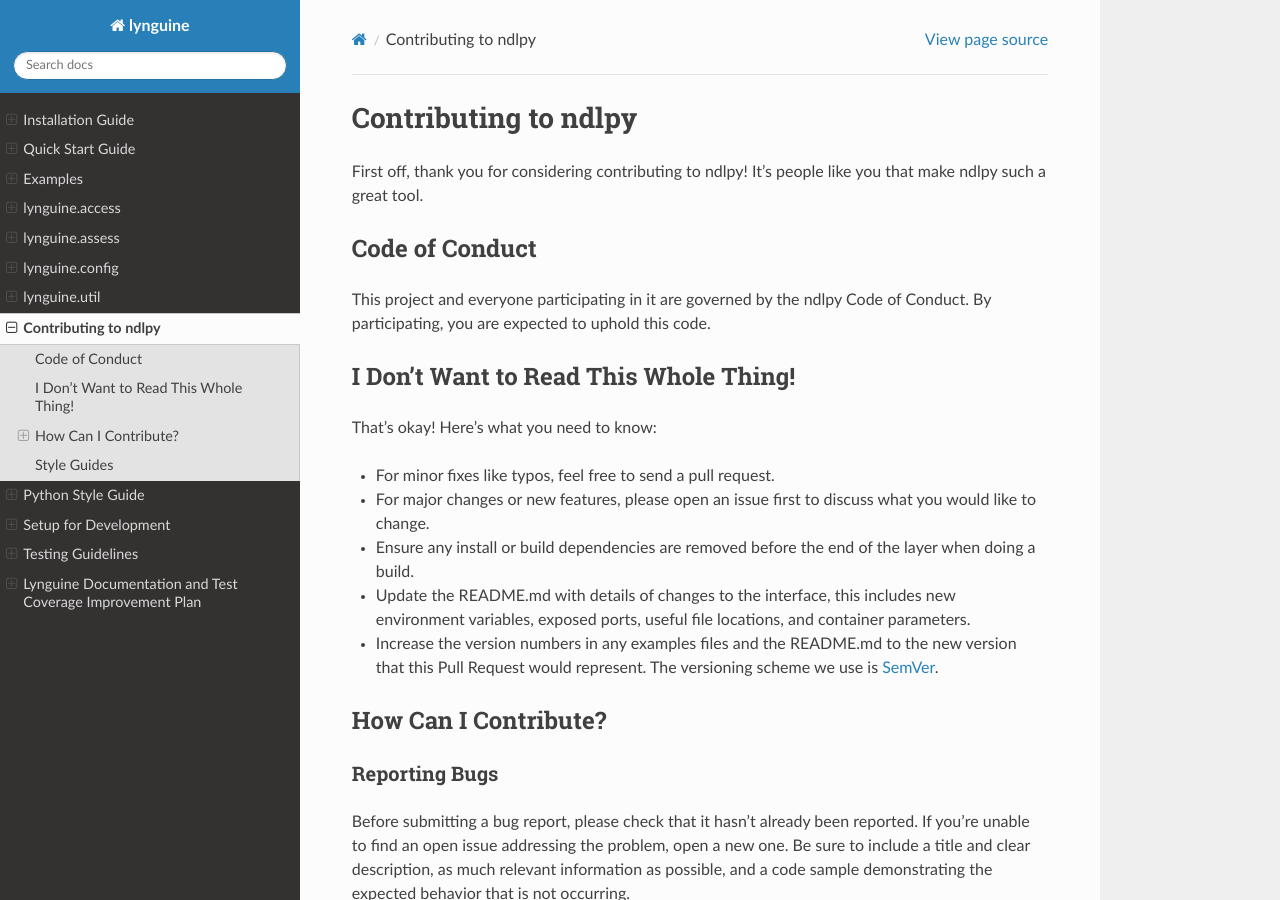
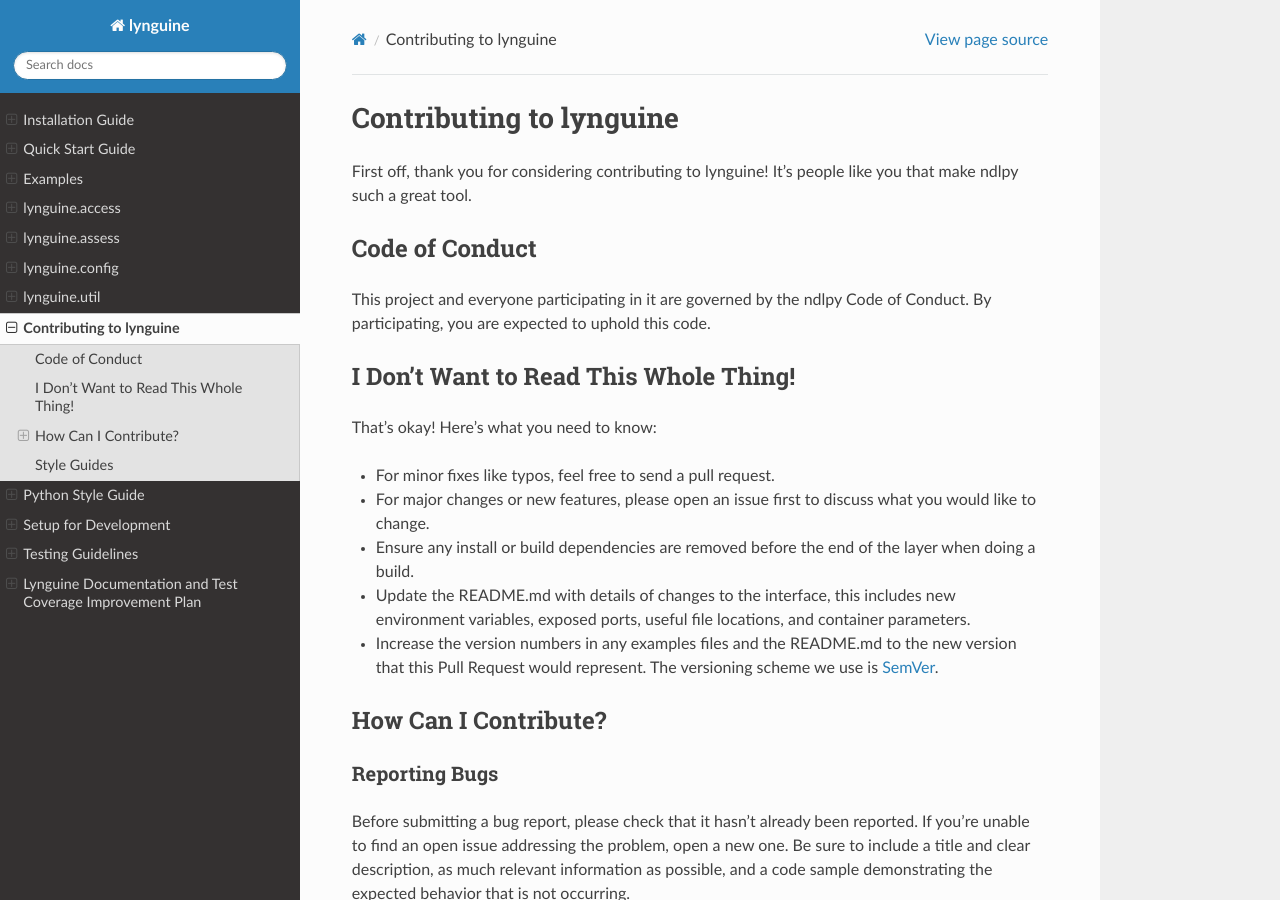
Before and after one commit to lawrennd/lynguine, a Sphinx documentation site: the page built from docs/contributing/guide.rst, in a window 1280 px wide and 900 px high. Built offline with Sphinx 7.4.7 and the Read the Docs theme 3.1.0, drawn with Linux system fonts in a browser that asks for light colours; some of the changed text lies outside the part shown.

Commit message:
Update guide.rst

```diff
--- a/docs/contributing/guide.rst
+++ b/docs/contributing/guide.rst
@@ -1,9 +1,9 @@
 .. _contributing:
 
-Contributing to ndlpy
+Contributing to lynguine
 =====================
 
-First off, thank you for considering contributing to ndlpy! It's people like you that make ndlpy such a great tool.
+First off, thank you for considering contributing to lynguine! It's people like you that make ndlpy such a great tool.
 
 Code of Conduct
 ---------------
@@ -51,9 +51,9 @@
 
 The process described here has several goals:
 
-- Maintain ndlpy's quality
+- Maintain lynguine's quality
 - Fix problems that are important to users
-- Engage the community in working toward the best possible ndlpy
+- Engage the community in working toward the best possible lynguine
 - Enable a sustainable system for ndlpy's maintainers to review contributions
 
 Please follow these steps to have your contribution considered by the maintainers:
```
